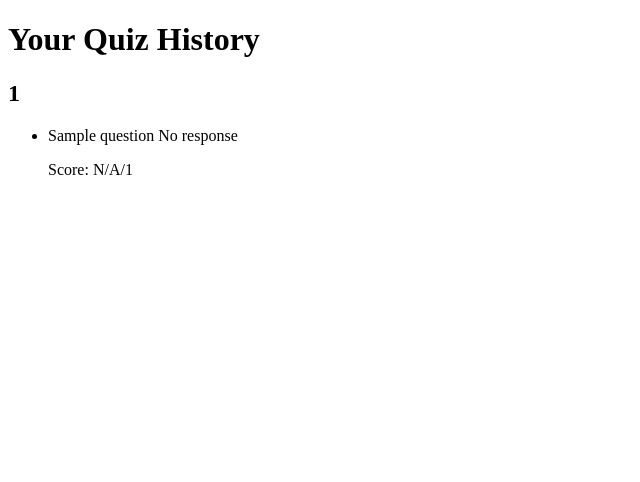
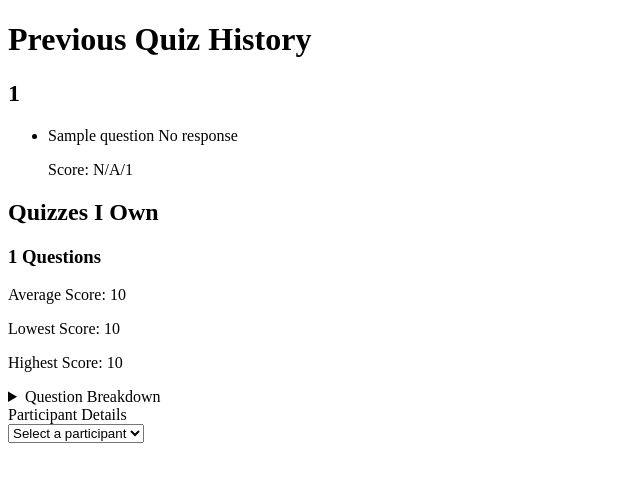
Before and after one commit to Dnovak043/Kahoot-Game, a Flask app: template templates/quiz_history.html in a window 1280 px wide. Shown: the top 482 px of the page, without its empty margins (0-640 px from the left). Run offline with Flask 3, Linux system fonts and the light colour scheme; the template is opened without the code that fills it: most values are stand-ins (such as "Sample title", 1, 10 or a date in 2020).

Commit message:
Update quiz_history.html

```diff
--- a/templates/quiz_history.html
+++ b/templates/quiz_history.html
@@ -10,7 +10,7 @@
     </style>
 </head>
 <body>
-    <h1>Your Quiz History</h1>
+    <h1>Previous Quiz History</h1>
     {% for quiz in user_quizzes %}
     <div>
         <h2>{{ quiz.quiz_id }}</h2>
@@ -31,8 +31,69 @@
             {% endfor %}
             <p>Score: {{ participant.score if participant else 'N/A' }}/{{ quiz.questions|length }}</p>
         </ul>
-        </div>
+    </div>
     {% endfor %}
 
+    <h2>Quizzes I Own</h2>
+    {% for quiz in owner_quizzes %}
+    <div>
+        <h3>{{ quiz.quiz_id }} Questions</h3>
+        <p>Average Score: {{ quiz.average_score }}</p>
+        <p>Lowest Score: {{ quiz.lowest_score }}</p>
+        <p>Highest Score: {{ quiz.highest_score }}</p>
+        <details>
+            <summary>Question Breakdown</summary>
+            {% for question in quiz.question_stats %}
+            <p>{{ question.question }}: {{ question.correct_percentage }}% correct</p>
+            {% endfor %}
+        </details>
+
+        <summary>Participant Details</summary>
+        <select id="participantDropdown{{ quiz.quiz_id }}" onchange="showParticipantDetails('{{ quiz.quiz_id }}')">
+            <option value="">Select a participant</option>
+            {% for participant in quiz.participants %}
+            <option value="{{ participant.username }}">{{ participant.username }}</option>
+            {% endfor %}
+        </select>
+
+
+        {% for participant in quiz.participants %}
+        <div id="{{ quiz.quiz_id }}_{{ participant.username }}" style="display: none">
+            <h2>{{ quiz.quiz_id }}</h2>
+            <ul>
+                <p>Score: {{ participant.score }}</p>
+                {% for question in quiz.question_stats %}
+                    {% set response = participant.responses | selectattr("question_id", "equalto", loop.index) | first %}
+                    <p>{{ question.question }}</p>
+                    <span class="{{ 'correct' if response.selected_option == question.correct_answer else 'incorrect' }}">
+                        Selected Answer: {{ response.selected_option if response else "No response" }}
+                    </span>
+                {% endfor %}
+
+            </ul>
+        </div>
+        {% endfor %}
+
+    </div>
+    {% endfor %}
+
+<script>
+    function showParticipantDetails(quiz_id) {
+        var dropdown = document.getElementById('participantDropdown' + quiz_id);
+        var selectedUser = dropdown.value;
+        var participantDiv = document.getElementById(quiz_id + "_" + selectedUser);
+
+        console.log(quiz_id + "_" + selectedUser)
+        document.getElementById(quiz_id + "_" + selectedUser).style.display = 'block';
+
+        // Only show the selected participant's div if it exists
+        if (selectedUser) {
+            participantDiv.style.display = 'block';
+        } else {
+            console.log('No participant div found for username:', selectedUser);
+        }
+    }
+
+</script>
 </body>
 </html>
```
